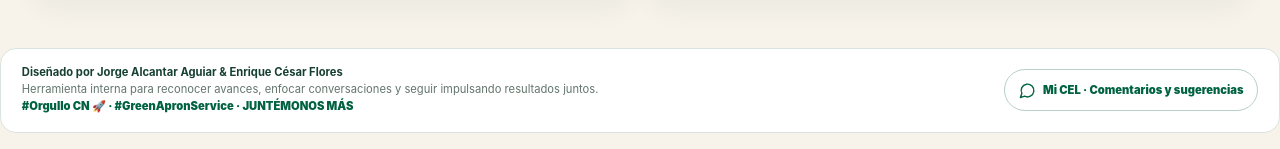
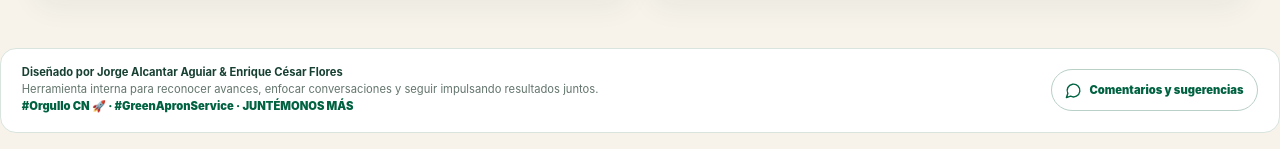
Before and after one commit to sbx-mex/Esfuerzo_Operativo, a React (Vite) app: page / in a window 1280 px wide. Shown: the part 2512-2661 px from the top of the page. Built offline with nearby package versions, Linux system fonts and the light colour scheme.

Commit message:
Update App.tsx

```diff
--- a/src/App.tsx
+++ b/src/App.tsx
@@ -460,6 +460,6 @@ export function App() {
           </div>}
     </main>
 
-    <footer><div><strong>Diseñado por Jorge Alcantar Aguiar & Enrique César Flores</strong><p>Herramienta interna para reconocer avances, enfocar conversaciones y seguir impulsando resultados juntos.</p><p className="footer-tags">#Orgullo CN 🚀 · #GreenApronService · JUNTÉMONOS MÁS</p></div><a href="https://wa.me/message/ENKDSAHYHIGAN1" target="_blank" rel="noreferrer"><MessageCircle size={17} />Mi CEL · Comentarios y sugerencias</a></footer>
+    <footer><div><strong>Diseñado por Jorge Alcantar Aguiar & Enrique César Flores</strong><p>Herramienta interna para reconocer avances, enfocar conversaciones y seguir impulsando resultados juntos.</p><p className="footer-tags">#Orgullo CN 🚀 · #GreenApronService · JUNTÉMONOS MÁS</p></div><a href="https://wa.me/message/ENKDSAHYHIGAN1" target="_blank" rel="noreferrer"><MessageCircle size={17} />Comentarios y sugerencias</a></footer>
   </div>
 }
```
